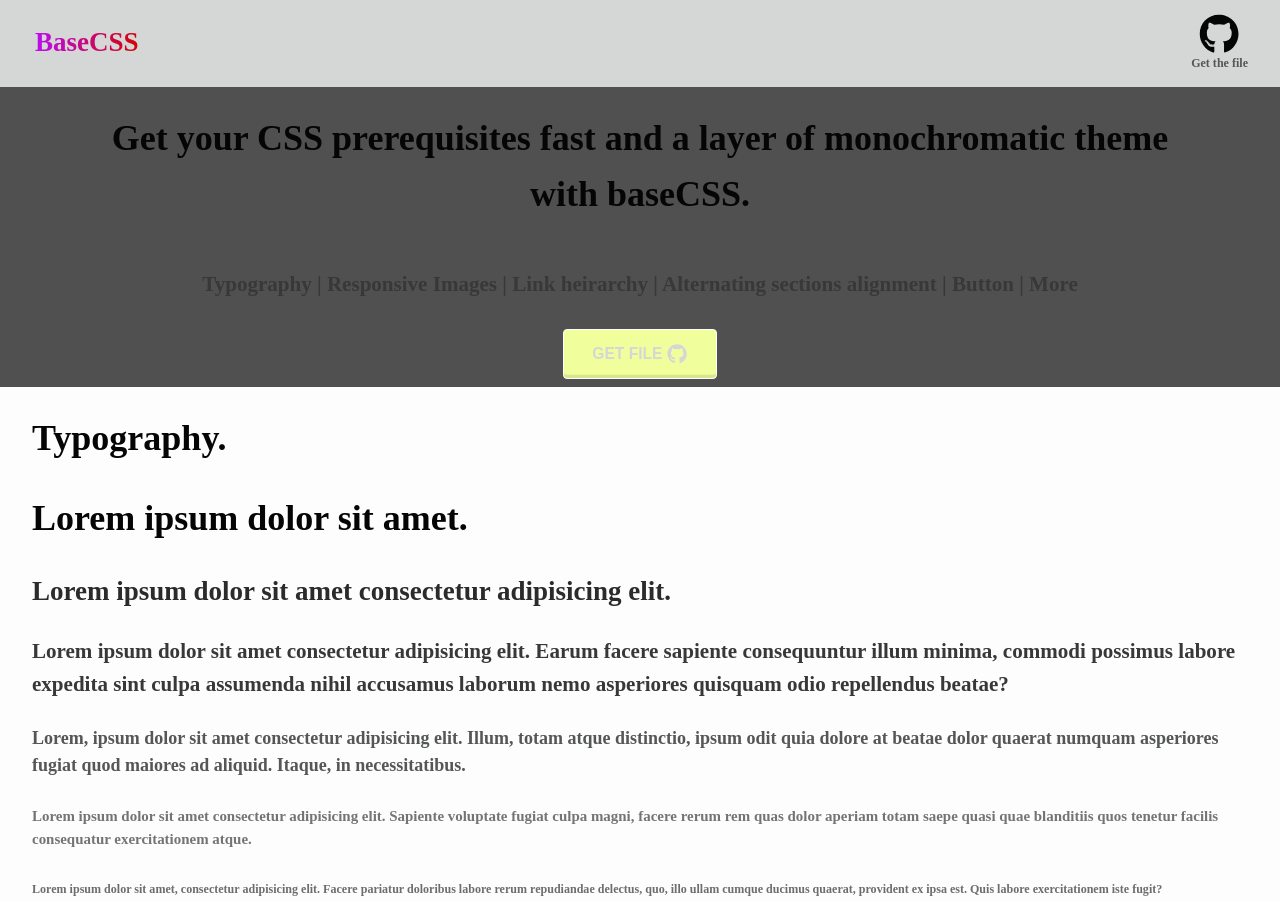
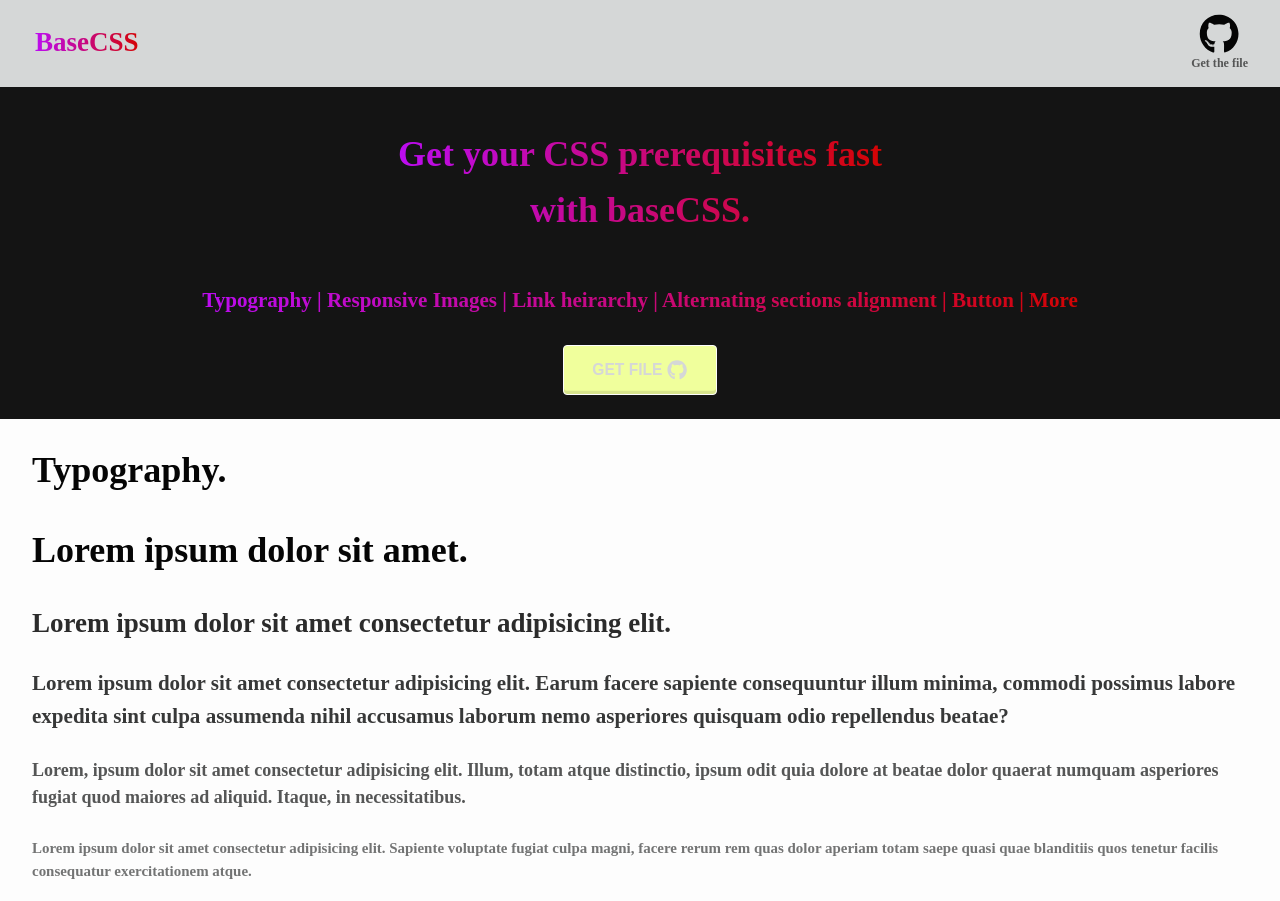
Before and after one commit to codechini/baseCSS, a plain HTML site: page index.html in a window 1280 px wide. Shown: the top 901 px of the page. Drawn offline with Linux system fonts and the light colour scheme.

Commit message:
formatting

```diff
--- a/index.html
+++ b/index.html
@@ -39,9 +39,15 @@
       </li>
     </ul>
   </nav>
-  <div class="flex-center" style="flex-direction: column;background-color: rgb(80,80,80);">
-    <h1>Get your CSS prerequisites fast and a layer of monochromatic theme <br> with baseCSS.</h1>
-    <h3>Typography | Responsive Images | Link heirarchy | Alternating sections alignment | Button | More</h3>
+  <div class="flex-center" style="flex-direction: column;background-color: rgb(20,20,20);padding: 1rem 0rem;">
+    <h1 style="background: linear-gradient(to right,rgb(188, 12, 241), rgb(212, 4, 4));
+  -webkit-background-clip: text;
+  -webkit-text-fill-color: transparent;">Get your CSS prerequisites
+      fast<br> with baseCSS.</h1>
+    <h3 style="background: linear-gradient(to right,rgb(188, 12, 241), rgb(212, 4, 4));
+  -webkit-background-clip: text;
+  -webkit-text-fill-color: transparent;">Typography | Responsive Images | Link heirarchy | Alternating sections
+      alignment | Button | More</h3>
     <a href="https://github.com/codechini/baseCSS" target="_blank">
       <button href="https://github.com/codechini/baseCSS"
         style="background-color:var(--color1); color: var(--bg);display: flex;align-items: center;gap: 5px;">
```
